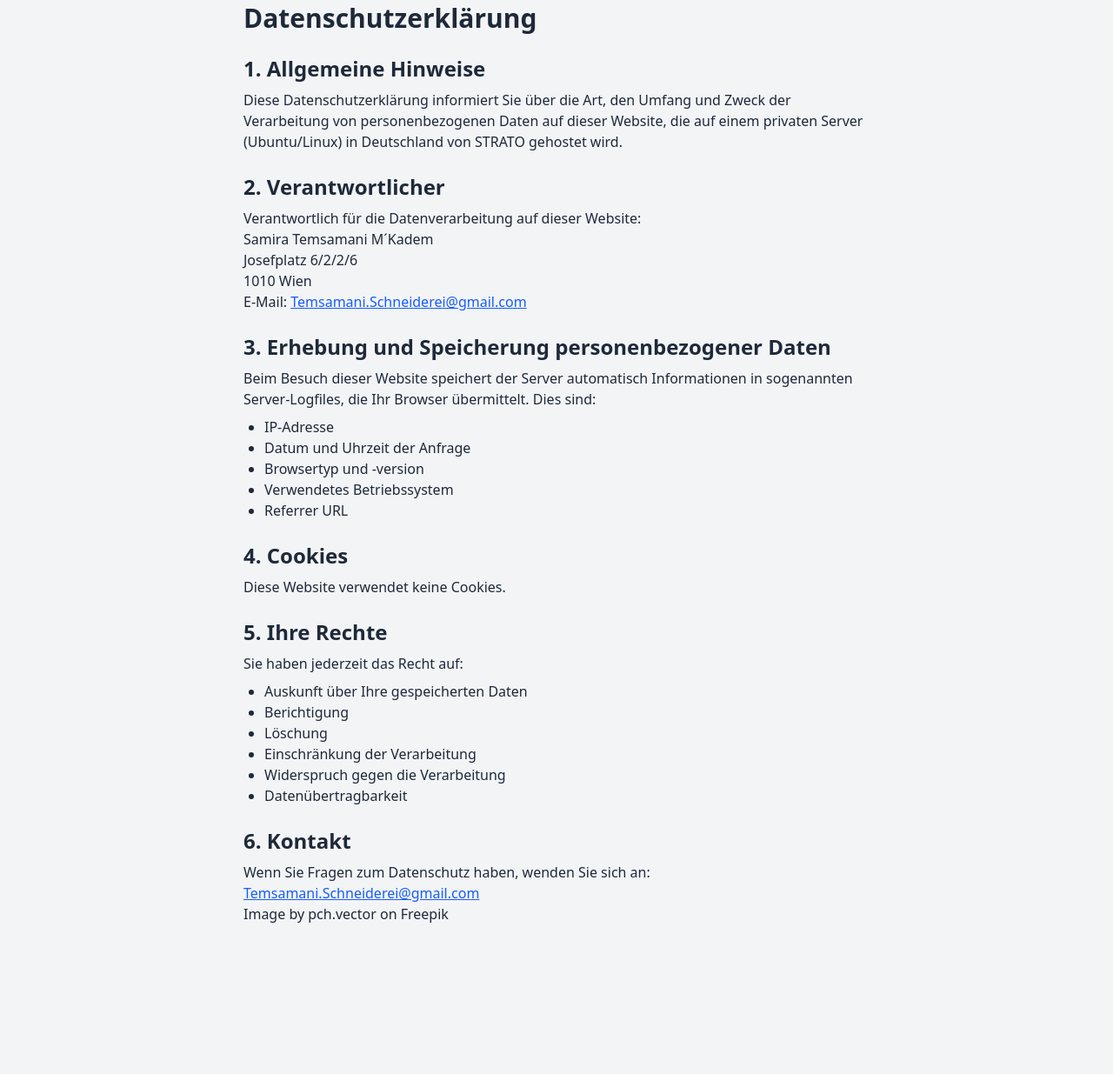
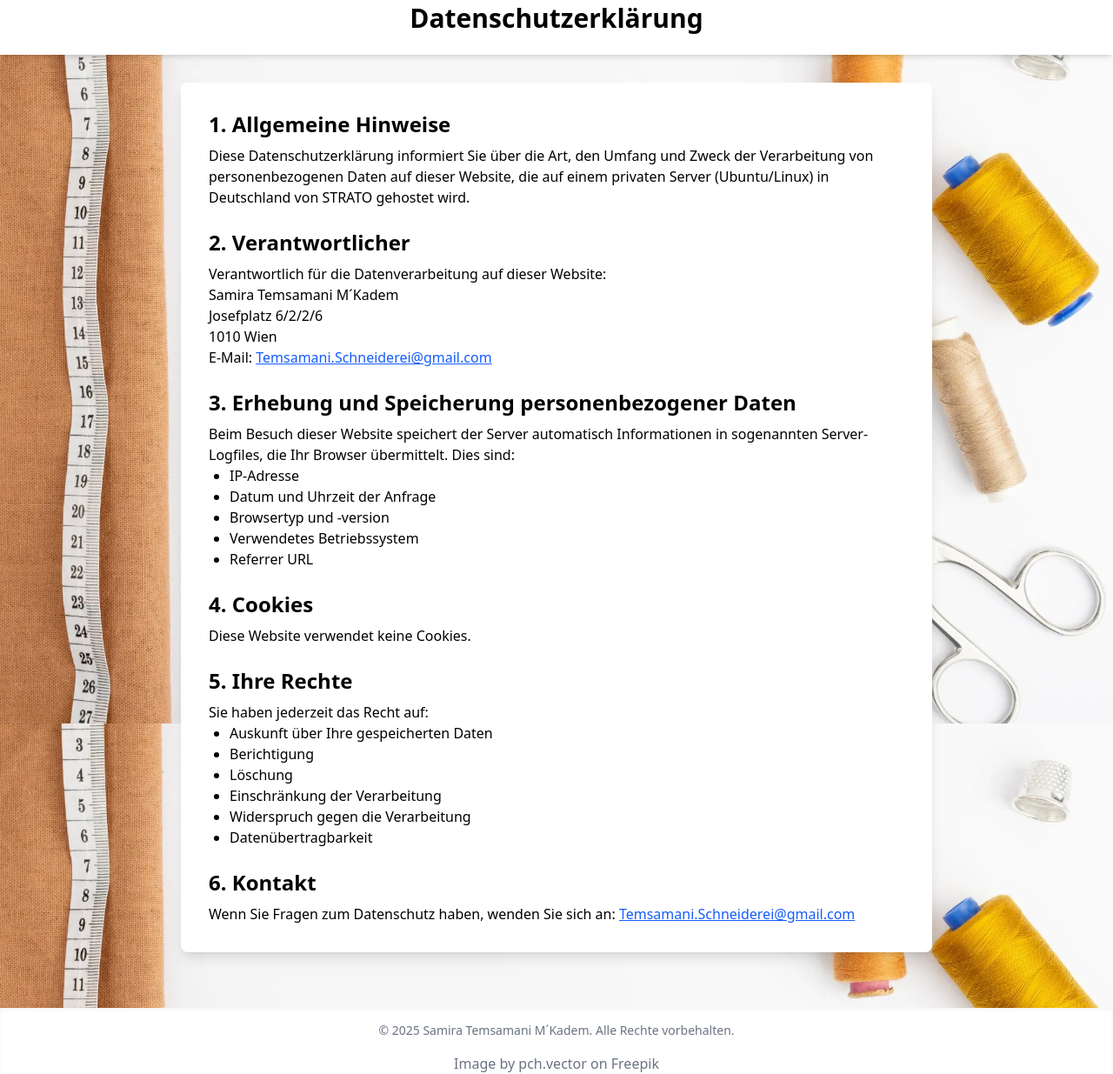
Before and after one commit to KarimJustAguy/Temsi-Schneiderei, a website: page datenschutz.html in a window 1280 px wide. Shown: the part 21-1256 px from the top of the page at 87% size. Before the commit the page ends 1108 px from the top, so only its background shows below. Drawn offline with Linux system fonts and the light colour scheme.

Commit message:
Add files via upload

```diff
--- a/datenschutz.html
+++ b/datenschutz.html
@@ -6,27 +6,54 @@
     <title>Datenschutzerklärung</title>
     <link rel="stylesheet" href="css/output.css">
 </head>
-<body class="bg-gray-100 text-gray-800">
-<div class="max-w-3xl mx-auto p-6">
-    <h1 class="text-3xl font-bold mb-4">Datenschutzerklärung</h1>
-    <h2 class="text-2xl font-semibold mt-6 mb-2">1. Allgemeine Hinweise</h2>
-    <p class="mb-2">
+
+<body class="overflow-x-hidden
+             bg-[url('../files/backgroundPhone.webp')]
+             bg-cover
+             bg-[position:center_right]
+             bg-no-repeat
+             bg-scroll
+             sm:bg-[url('../files/background.webp')]
+             sm:bg-[position:center]
+             sm:bg-fixed">
+
+<header class="bg-white shadow-md">
+    <div class="max-w-6xl mx-auto px-4 py-6">
+        <h1 class="text-3xl font-bold text-center">Datenschutzerklärung</h1>
+    </div>
+</header>
+
+<main class="max-w-4xl mx-auto px-4 py-8">
+    <div class="bg-white p-8 rounded-lg shadow-lg">
+        <section class="mb-6">
+            <h2 class="text-2xl font-semibold mb-2">1. Allgemeine Hinweise</h2>
+            <p>
                 Diese Datenschutzerklärung informiert Sie über die Art, den Umfang und Zweck der Verarbeitung von
-        personenbezogenen Daten auf dieser Website, die auf einem privaten Server (Ubuntu/Linux) in Deutschland von
-        STRATO gehostet wird.
+                personenbezogenen Daten auf dieser Website, die auf einem privaten Server (Ubuntu/Linux) in Deutschland
+                von STRATO gehostet wird.
             </p>
-    <h2 class="text-2xl font-semibold mt-6 mb-2">2. Verantwortlicher</h2>
-    <p class="mb-2">
+        </section>
+
+        <section class="mb-6">
+            <h2 class="text-2xl font-semibold mb-2">2. Verantwortlicher</h2>
+            <p>
                 Verantwortlich für die Datenverarbeitung auf dieser Website:<br>
                 Samira Temsamani M´Kadem<br>
                 Josefplatz 6/2/2/6<br>
                 1010 Wien<br>
-        E-Mail: <a href="mailto:Temsamani.Schneiderei@gmail.com" class="text-blue-600 underline">Temsamani.Schneiderei@gmail.com</a>
+                E-Mail:
+                <a href="mailto:Temsamani.Schneiderei@gmail.com" class="text-blue-600 underline">
+                    Temsamani.Schneiderei@gmail.com
+                </a>
             </p>
-    <h2 class="text-2xl font-semibold mt-6 mb-2">3. Erhebung und Speicherung personenbezogener Daten</h2>
-    <p class="mb-2">
-        Beim Besuch dieser Website speichert der Server automatisch Informationen in sogenannten Server-Logfiles, die
+        </section>
+
+        <section class="mb-6">
+            <h2 class="text-2xl font-semibold mb-2">3. Erhebung und Speicherung personenbezogener Daten</h2>
+            <p>Beim Besuch dieser Website speichert der Server automatisch Informationen in sogenannten Server-Logfiles,
+                die
                 Ihr Browser übermittelt. Dies sind:
+            </p>
             <ul class="list-disc ml-6">
                 <li>IP-Adresse</li>
                 <li>Datum und Uhrzeit der Anfrage</li>
@@ -34,12 +61,16 @@
                 <li>Verwendetes Betriebssystem</li>
                 <li>Referrer URL</li>
             </ul>
-    </p>
-    <h2 class="text-2xl font-semibold mt-6 mb-2">4. Cookies</h2>
-    <p class="mb-2">Diese Website verwendet keine Cookies.</p>
-    <h2 class="text-2xl font-semibold mt-6 mb-2">5. Ihre Rechte</h2>
-    <p class="mb-2">
-        Sie haben jederzeit das Recht auf:
+        </section>
+
+        <section class="mb-6">
+            <h2 class="text-2xl font-semibold mb-2">4. Cookies</h2>
+            <p>Diese Website verwendet keine Cookies.</p>
+        </section>
+
+        <section class="mb-6">
+            <h2 class="text-2xl font-semibold mb-2">5. Ihre Rechte</h2>
+            <p>Sie haben jederzeit das Recht auf:</p>
             <ul class="list-disc ml-6">
                 <li>Auskunft über Ihre gespeicherten Daten</li>
                 <li>Berichtigung</li>
@@ -48,15 +79,29 @@
                 <li>Widerspruch gegen die Verarbeitung</li>
                 <li>Datenübertragbarkeit</li>
             </ul>
+        </section>
+
+        <section>
+            <h2 class="text-2xl font-semibold mb-2">6. Kontakt</h2>
+            <p>
+                Wenn Sie Fragen zum Datenschutz haben, wenden Sie sich an:
+                <a href="mailto:Temsamani.Schneiderei@gmail.com" class="text-blue-600 underline">
+                    Temsamani.Schneiderei@gmail.com
+                </a>
             </p>
-    <h2 class="text-2xl font-semibold mt-6 mb-2">6. Kontakt</h2>
-    <p>
-        Wenn Sie Fragen zum Datenschutz haben, wenden Sie sich an: <a href="mailto:Temsamani.Schneiderei@gmail.com"
-                                                                      class="text-blue-600 underline">Temsamani.Schneiderei@gmail.com</a>
-    </p>
-    <a href="https://www.freepik.com/pch-vector">Image by pch.vector</a> on <a
-        href="https://www.freepik.com">Freepik</a>
+        </section>
+    </div>
+</main>
 
+<footer class="bg-white shadow-inner mt-8">
+    <div class="max-w-6xl mx-auto px-4 py-4 text-center text-sm text-gray-500">
+        &copy; 2025 Samira Temsamani M´Kadem. Alle Rechte vorbehalten.
     </div>
+    <div class="text-center text-xs text-gray-500 pb-4">
+        <a href="https://www.freepik.com/pch-vector">Image by pch.vector</a> on
+        <a href="https://www.freepik.com">Freepik</a>
+    </div>
+</footer>
+
 </body>
 </html>
```
Also changed, not shown: impressum.html (+18 -4 lines), index.html (+0 -4 lines). Lines whose indentation alone changed are shown as unchanged.
